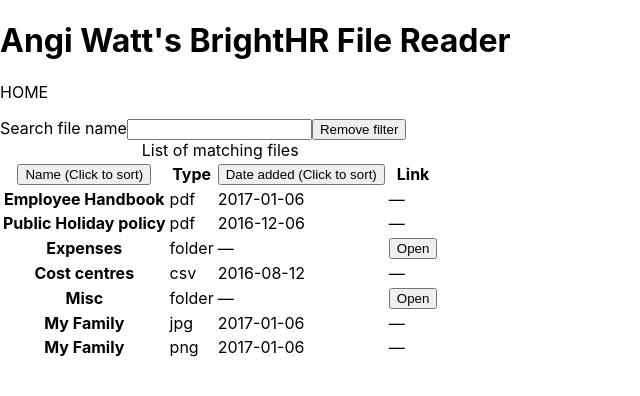
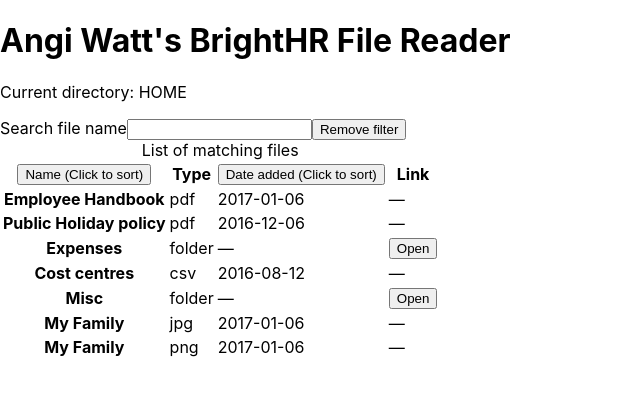
Before and after one commit to AngusJWatt/brighthr-tech-task, a React (Create React App) app: page / in a window 1280 px wide. Shown: the top 396 px of the page, without its empty margins (0-640 px from the left). Built offline with nearby package versions, Linux system fonts and the light colour scheme.

Commit message:
adds labels to CWDList, includes more files in filepaths.json

```diff
--- a/public/filepaths.json
+++ b/public/filepaths.json
@@ -45,7 +45,19 @@
                 "type": "mov",
                 "name": "Welcome to the company!",
                 "added": "2015-04-24"
-            }
+            },
+            {
+                "type": "folder",
+                "name": "Notes",
+                "files":
+                [
+                    {
+                        "type": "rtf",
+                        "name": "Things to do on holiday",
+                        "added": "2015-12-06"
+                    }
+        ]
+    }
         ]
     },
     {
--- a/src/App.tsx
+++ b/src/App.tsx
@@ -35,7 +35,7 @@
     <div className="App">
       <h1>Angi Watt's BrightHR File Reader</h1>
       <section>
-        <CWDList currentWorkingDirectory={cwdFilePath} setCurrentWorkingDirectory={setCWDFilePath} />
+        <CWDList labelText="Current directory:" rootName="HOME"  currentWorkingDirectory={cwdFilePath} setCurrentWorkingDirectory={setCWDFilePath} />
         <SearchBar onInputValue={onInputValue} />
         <DirectoryTable
           caption="List of matching files"
--- a/src/components/CWDList.tsx
+++ b/src/components/CWDList.tsx
@@ -3,11 +3,13 @@
 type CWDListProps = {
     currentWorkingDirectory: string[];
     setCurrentWorkingDirectory: (updatedWorkingDirectory: string[]) => void;
+    rootName: string;
+    labelText: string;
 };
 
-export const CWDList = ({ currentWorkingDirectory, setCurrentWorkingDirectory }: CWDListProps) => (
+export const CWDList = ({ currentWorkingDirectory, setCurrentWorkingDirectory, rootName, labelText }: CWDListProps) => (
     <p data-testid="cwd-list">
-        {currentWorkingDirectory.length > 0 ?
+        {labelText}&nbsp;{currentWorkingDirectory.length > 0 ?
         currentWorkingDirectory.reduce(
             (acc, val, ind) => {
                 const isLink = ind < currentWorkingDirectory.length - 1;
@@ -17,7 +19,7 @@
                     : {};
                 return (<>{acc}&nbsp;/&nbsp;<Wrapper {...linkProps}>{val}</Wrapper></>)
             },
-            <button onClick={() => setCurrentWorkingDirectory([])}>{ROOT_STRING}</button>
-        ) : ROOT_STRING }
+            <button onClick={() => setCurrentWorkingDirectory([])}>{rootName}</button>
+        ) : rootName }
     </p>
 );
```
Also changed, not shown: 1 other file (tests, documents, lock files or other folders).
